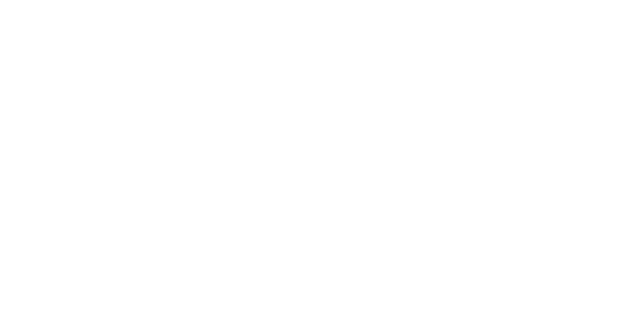
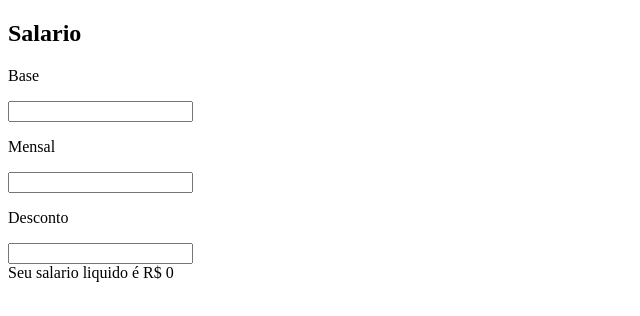
Before and after one commit to manuellashinee/prova-surpresa, a React (Create React App) app in the folder site/: page /exer4 in a window 1280 px wide. Before the commit this address had no page. Shown: the top 316 px of the page, without its empty margins (0-640 px from the left). Built offline with nearby package versions, Linux system fonts and the light colour scheme.

Commit message:
exercicio 4 e 6 feitos(eliza guerreira)

```diff
--- /dev/null
+++ b/site/src/pages/exer4/index.js
@@ -0,0 +1,37 @@
+import { useEffect, useState } from 'react';
+import './index.scss'
+
+export default function CalcularSa(){
+
+    const [result, setResult] = useState('');
+    const [salario, setSalario] = useState('');
+    const [bonus, setBonus] = useState('');
+    const [desc, setDesc] = useState('');
+
+
+
+    function Calcular(salario, bonus, desc){
+        let porcentagem = salario* (bonus/100);
+        let total = salario - desc + porcentagem;
+        setResult(total)
+
+    }
+
+    useEffect(() => {
+        Calcular(salario, bonus, desc);
+    }, [salario, bonus, desc])
+
+    return(
+        <section>
+            <h1>Salario</h1>
+            <p>Base</p>
+            <input type = 'number' value={salario} onChange={e => setSalario(e.target.value)} />
+            <p>Mensal</p>
+            <input type = 'number' value={bonus} onChange={e => setBonus(e.target.value)} />
+            <p>Desconto</p>
+            <input type = 'number' value={desc} onChange={e => setDesc(e.target.value)} />
+            <br/>
+            <span>Seu salario liquido é R$ {result}</span>
+        </section>
+    )
+}
--- /dev/null
+++ b/site/src/pages/exer6/index.js
@@ -0,0 +1,42 @@
+import { useEffect, useState } from 'react';
+import './index.scss'
+
+export default function Temperatura(){
+    const [situ, setSitu] = useState("");
+    const [resultado, setResultado] = useState(0);
+
+    function Febre(situ){
+
+       if(situ >= 41){
+        setResultado('Hipertemia');
+       }
+       else if(situ >= 39.6 && situ <= 41){
+        setResultado('Febre Alta');
+       }
+       else if(situ >= 37.6 && situ <= 39.6){
+        setResultado('Febre');
+       }
+       else if(situ >= 36 && situ <=37.6){
+        setResultado('Normal');
+       }
+       else if(situ <= 36){
+        setResultado('Hiportemia')
+       }
+    }
+
+    useEffect(() => {
+        Febre(situ);
+    }, [situ])
+
+
+    return(
+        <section>
+            <h1>Febre</h1>
+            <p>Temperatura</p>
+            <input type= 'number' value={situ} onChange={e => setSitu(e.target.value)} />
+            <br/>
+            <span>Sua temperatura é {resultado}</span>
+        </section>
+
+    )
+}
--- a/site/src/pages/home/index.js
+++ b/site/src/pages/home/index.js
@@ -9,6 +9,9 @@
             <Link to='/exer1'>FUNÇÃO 1</Link>
             <Link to='/exer2'>FUNÇÃO 2</Link>
             <Link to='/exer3'>FUNÇÃO 3</Link>
+            <Link to='/exer4'>FUNÇÃO 4</Link>
+            <Link to='/exer6'>FUNÇÃO 6</Link>
+
             </div>
         </section>
     );
--- a/site/src/routes.js
+++ b/site/src/routes.js
@@ -3,6 +3,8 @@
 import Sorvete from './pages/exer1';
 import Kilo from './pages/exer3';
 import Home from './pages/home';
+import CalcularSa from './pages/exer4';
+import Temperatura from './pages/exer6';
 
 export default function Rotas (){
   return(
@@ -13,6 +15,8 @@
       <Route path='/exer2' element={<Signos/>}/>
       <Route path='/exer3' element={<Kilo/>}/>
       <Route path='/' element={<Home/>}/>
+      <Route path='/exer4' element={<CalcularSa/>}/>
+      <Route path='/exer6' element={<Temperatura/>}/>
   </Routes>
   </BrowserRouter>
   );
```
Also changed, not shown: site/src/pages/exer4/index.scss (added), site/src/pages/exer5/index.js (added), site/src/pages/exer5/index.scss (added), site/src/pages/exer6/index.scss (added).
